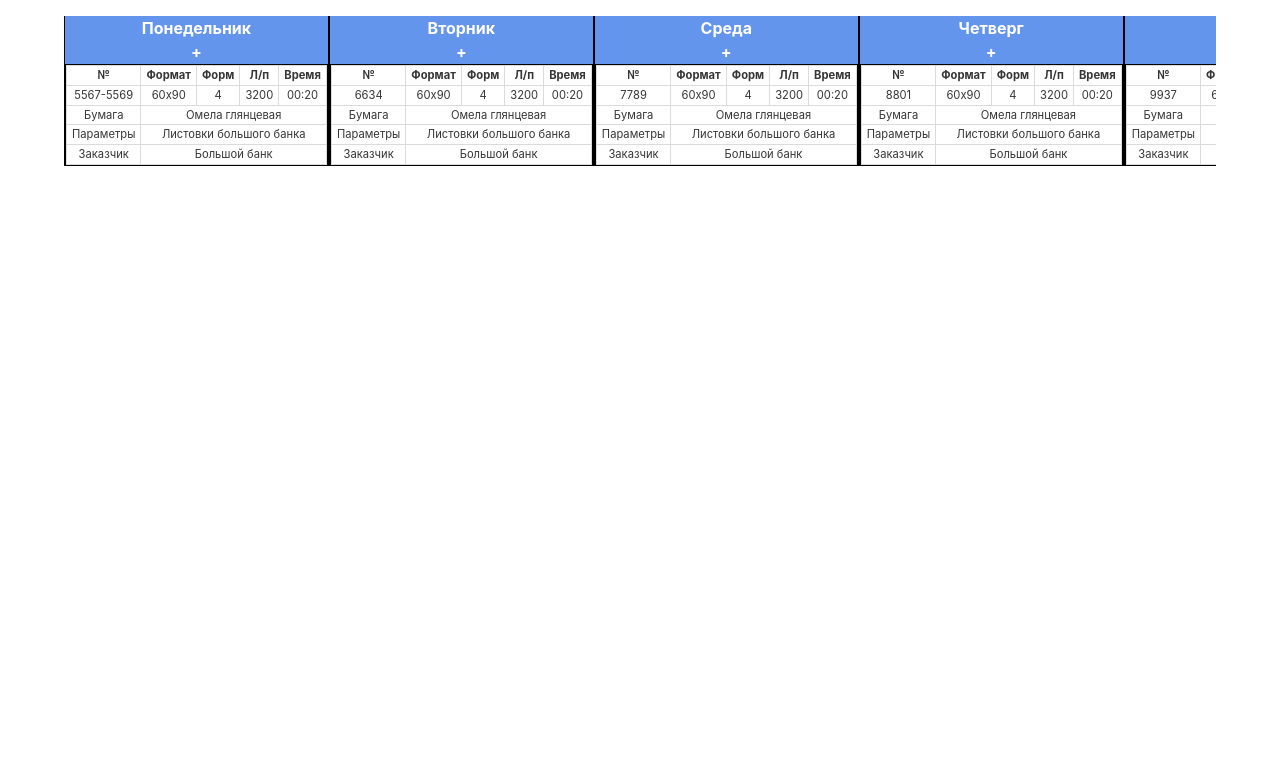
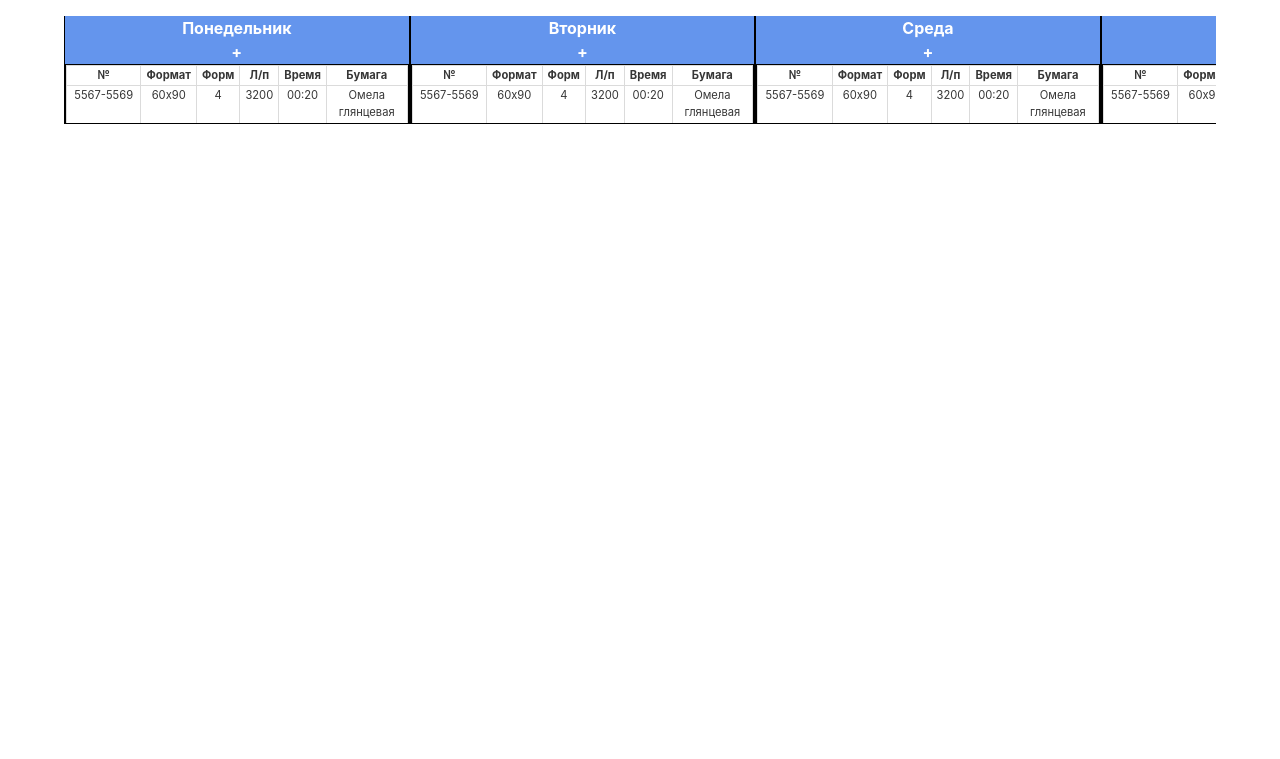
Before and after one commit to voronrk/orderCanban, a PHP site: page / in a window 1280 px wide. Shown: the top 759 px of the page. Run offline with PHP 8.4, Linux system fonts and the light colour scheme.

Commit message:
Remake order card

```diff
--- a/index.html
+++ b/index.html
@@ -16,12 +16,11 @@
         <div class="column" id="c1">
             <div class="head">Понедельник</div>
             <div class="head order-add">+</div>
-            <div class="order is-size-7" id="o1" draggable="true"><table class="table is-bordered is-narrow">
-                <tr><th>№</th><th>Формат</th><th>Форм</th><th>Л/п</th><th>Время</th></tr>
-                <tr><td>5567-5569</td><td>60x90</td><td>4</td><td>3200</td><td>00:20</td></tr>
-                <tr><td>Бумага</td><td colspan="4">Омела глянцевая</td></tr>
-                <tr><td>Параметры</td><td colspan="4">Листовки большого банка</td></tr>
-                <tr><td>Заказчик</td><td colspan="4">Большой банк</td></tr>
+            <div class="order is-size-7" id="o1" draggable="true"><table class="table is-fullwidth is-bordered is-narrow">
+                <tr><th>№</th><th>Формат</th><th>Форм</th><th>Л/п</th><th>Время</th><th>Бумага</th></tr>
+                <tr><td>5567-5569</td><td>60x90</td><td>4</td><td>3200</td><td>00:20</td><td>Омела глянцевая 130 г</td></tr>
+                <tr><td>Параметры</td><td colspan="5">Листовки большого банка</td></tr>
+                <tr><td>Заказчик</td><td colspan="5">Большой банк</td></tr>
              </table></div>
         </div>
 
@@ -29,66 +28,60 @@
             <div class="head">Вторник</div>
             <div class="head order-add">+</div>
             <div class="order is-size-7" id="o2" draggable="true"><table class="table is-fullwidth is-bordered is-narrow">
-                <tr><th>№</th><th>Формат</th><th>Форм</th><th>Л/п</th><th>Время</th></tr>
-                <tr><td>6634</td><td>60x90</td><td>4</td><td>3200</td><td>00:20</td></tr>
-                <tr><td>Бумага</td><td colspan="4">Омела глянцевая</td></tr>
-                <tr><td>Параметры</td><td colspan="4">Листовки большого банка</td></tr>
-                <tr><td>Заказчик</td><td colspan="4">Большой банк</td></tr>
+                <tr><th>№</th><th>Формат</th><th>Форм</th><th>Л/п</th><th>Время</th><th>Бумага</th></tr>
+                <tr><td>5567-5569</td><td>60x90</td><td>4</td><td>3200</td><td>00:20</td><td>Омела глянцевая 130 г</td></tr>
+                <tr><td>Параметры</td><td colspan="5">Листовки большого банка</td></tr>
+                <tr><td>Заказчик</td><td colspan="5">Большой банк</td></tr>
              </table></div>
         </div>
         <div class="column" id="c3">
             <div class="head">Среда</div>
             <div class="head order-add">+</div>
             <div class="order is-size-7" id="o3" draggable="true"><table class="table is-fullwidth is-bordered is-narrow">
-                <tr><th>№</th><th>Формат</th><th>Форм</th><th>Л/п</th><th>Время</th></tr>
-                <tr><td>7789</td><td>60x90</td><td>4</td><td>3200</td><td>00:20</td></tr>
-                <tr><td>Бумага</td><td colspan="4">Омела глянцевая</td></tr>
-                <tr><td>Параметры</td><td colspan="4">Листовки большого банка</td></tr>
-                <tr><td>Заказчик</td><td colspan="4">Большой банк</td></tr>
+                <tr><th>№</th><th>Формат</th><th>Форм</th><th>Л/п</th><th>Время</th><th>Бумага</th></tr>
+                <tr><td>5567-5569</td><td>60x90</td><td>4</td><td>3200</td><td>00:20</td><td>Омела глянцевая 130 г</td></tr>
+                <tr><td>Параметры</td><td colspan="5">Листовки большого банка</td></tr>
+                <tr><td>Заказчик</td><td colspan="5">Большой банк</td></tr>
              </table></div>
         </div>
         <div class="column" id="c4">
             <div class="head">Четверг</div>
             <div class="head order-add">+</div>
             <div class="order is-size-7" id="o4" draggable="true"><table class="table is-fullwidth is-bordered is-narrow">
-                <tr><th>№</th><th>Формат</th><th>Форм</th><th>Л/п</th><th>Время</th></tr>
-                <tr><td>8801</td><td>60x90</td><td>4</td><td>3200</td><td>00:20</td></tr>
-                <tr><td>Бумага</td><td colspan="4">Омела глянцевая</td></tr>
-                <tr><td>Параметры</td><td colspan="4">Листовки большого банка</td></tr>
-                <tr><td>Заказчик</td><td colspan="4">Большой банк</td></tr>
+                <tr><th>№</th><th>Формат</th><th>Форм</th><th>Л/п</th><th>Время</th><th>Бумага</th></tr>
+                <tr><td>5567-5569</td><td>60x90</td><td>4</td><td>3200</td><td>00:20</td><td>Омела глянцевая 130 г</td></tr>
+                <tr><td>Параметры</td><td colspan="5">Листовки большого банка</td></tr>
+                <tr><td>Заказчик</td><td colspan="5">Большой банк</td></tr>
              </table></div>
         </div>
         <div class="column" id="c5">
             <div class="head">Пятница</div>
             <div class="head order-add">+</div>
             <div class="order is-size-7" id="o5" draggable="true"><table class="table is-fullwidth is-bordered is-narrow">
-                <tr><th>№</th><th>Формат</th><th>Форм</th><th>Л/п</th><th>Время</th></tr>
-                <tr><td>9937</td><td>60x90</td><td>4</td><td>3200</td><td>00:20</td></tr>
-                <tr><td>Бумага</td><td colspan="4">Омела глянцевая</td></tr>
-                <tr><td>Параметры</td><td colspan="4">Листовки большого банка</td></tr>
-                <tr><td>Заказчик</td><td colspan="4">Большой банк</td></tr>
+                <tr><th>№</th><th>Формат</th><th>Форм</th><th>Л/п</th><th>Время</th><th>Бумага</th></tr>
+                <tr><td>5567-5569</td><td>60x90</td><td>4</td><td>3200</td><td>00:20</td><td>Омела глянцевая 130 г</td></tr>
+                <tr><td>Параметры</td><td colspan="5">Листовки большого банка</td></tr>
+                <tr><td>Заказчик</td><td colspan="5">Большой банк</td></tr>
              </table></div>
         </div>
         <div class="column" id="c6">
             <div class="head">Суббота</div>
             <div class="head order-add">+</div>
             <div class="order is-size-7" id="o6" draggable="true"><table class="table is-fullwidth is-bordered is-narrow">
-                <tr><th>№</th><th>Формат</th><th>Форм</th><th>Л/п</th><th>Время</th></tr>
-                <tr><td>1017</td><td>60x90</td><td>4</td><td>3200</td><td>00:20</td></tr>
-                <tr><td>Бумага</td><td colspan="4">Омела глянцевая</td></tr>
-                <tr><td>Параметры</td><td colspan="4">Листовки большого банка</td></tr>
-                <tr><td>Заказчик</td><td colspan="4">Большой банк</td></tr>
+                <tr><th>№</th><th>Формат</th><th>Форм</th><th>Л/п</th><th>Время</th><th>Бумага</th></tr>
+                <tr><td>5567-5569</td><td>60x90</td><td>4</td><td>3200</td><td>00:20</td><td>Омела глянцевая 130 г</td></tr>
+                <tr><td>Параметры</td><td colspan="5">Листовки большого банка</td></tr>
+                <tr><td>Заказчик</td><td colspan="5">Большой банк</td></tr>
              </table></div>
         </div>
         <div class="column" id="c7">
             <div class="head">Воскресенье</div>
             <div class="head order-add">+</div>
             <div class="order is-size-7" id="o7" draggable="true"><table class="table is-fullwidth is-bordered is-narrow">
-                <tr><th>№</th><th>Формат</th><th>Форм</th><th>Л/п</th><th>Время</th></tr>
-                <tr><td>2567</td><td>60x90</td><td>4</td><td>3200</td><td>00:20</td></tr>
-                <tr><td>Бумага</td><td colspan="4">Омела глянцевая</td></tr>
-                <tr><td>Параметры</td><td colspan="4">Листовки большого банка</td></tr>
-                <tr><td>Заказчик</td><td colspan="4">Большой банк</td></tr>
+                <tr><th>№</th><th>Формат</th><th>Форм</th><th>Л/п</th><th>Время</th><th>Бумага</th></tr>
+                <tr><td>5567-5569</td><td>60x90</td><td>4</td><td>3200</td><td>00:20</td><td>Омела глянцевая 130 г</td></tr>
+                <tr><td>Параметры</td><td colspan="5">Листовки большого банка</td></tr>
+                <tr><td>Заказчик</td><td colspan="5">Большой банк</td></tr>
              </table></div>
         </div>
 
--- a/style.css
+++ b/style.css
@@ -1,16 +1,13 @@
 .container {
     overflow-x:scroll;
+    height:95vh;
 }
 
 .column {
     border-left: 1px solid black;
     border-right: 1px solid black;
     min-height:100px;
-    /* max-width:14%; */
-}
-
-.table {
-    max-width:100%;
+    min-width:30%;
 }
 
 td, th {
@@ -22,7 +19,13 @@ td, th {
     border: 1px solid black;
     background-color: transparent;
     cursor:pointer;
-    /* padding:3px; */
+    height:60px;
+    overflow-y:hidden;
+    transition: height, 0.5s;
+}
+
+.order:hover {
+    height:80px;
 }
 
 .head {
```
